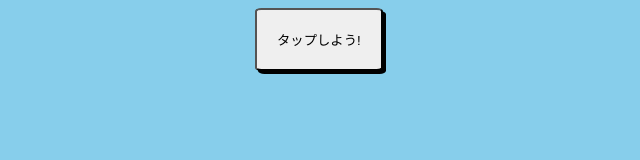
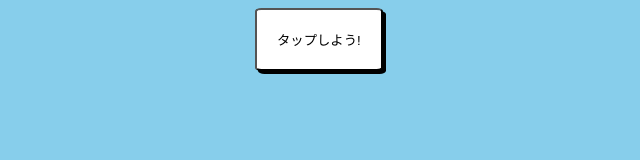
Before and after one commit to TakanoriOkawa/JS_textAnime, a plain HTML site: page index.html in a window 1280 px wide. Shown: the whole page, without its empty margins (335-975 px from the left). Drawn offline with Linux system fonts and the light colour scheme.

Commit message:
Add files via upload

```diff
--- a/index.html
+++ b/index.html
@@ -9,7 +9,7 @@
 <body>
     <div class="contents">
         <div class="btn">
-            <button onclick="ivent();">タップしよう!</button>
+            <button style="background-color: white;" onclick="ivent();">タップしよう!</button>
         </div>
     </div>
 
```
